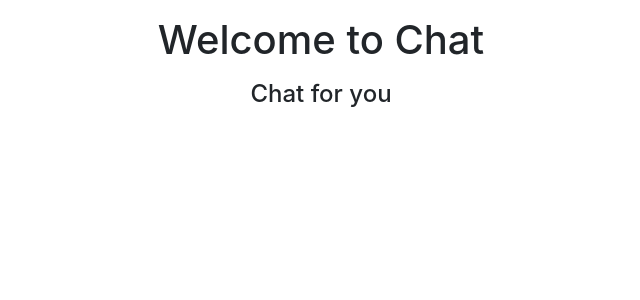
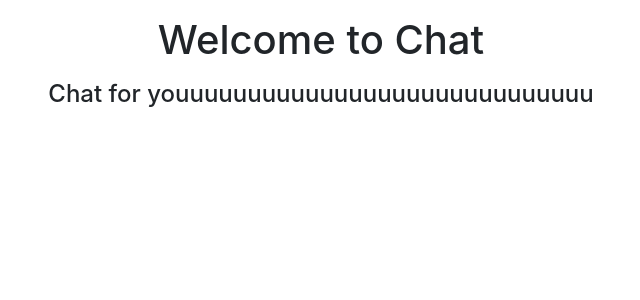
Before and after one commit to Warakornrog/Django-Register-and-Login, a Django app: page / in a window 1280 px wide. Shown: the part 56-356 px from the top of the page, without its empty margins (319-959 px from the left). Run offline with Django 3.2, Linux system fonts and the light colour scheme; some libraries are stand-ins or nearby versions.

Commit message:
test git

```diff
--- a/templates/index.html
+++ b/templates/index.html
@@ -8,7 +8,7 @@ Chat
 <section class="hearder">
     <div class="container text-center">
         <p><h1> Welcome to Chat </h1></p>
-        <p><h4>Chat for you</h4></p>
+        <p><h4>Chat for youuuuuuuuuuuuuuuuuuuuuuuuuuuuu</h4></p>
     </div>
 </section>
 
```
